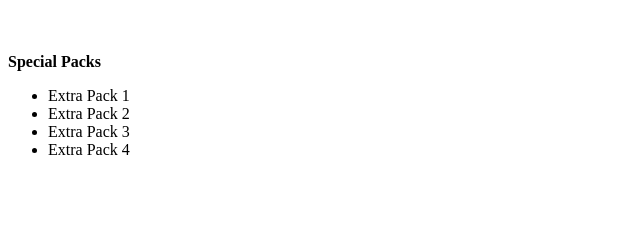
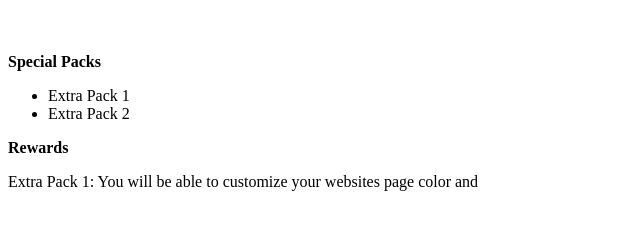
Before and after one commit to ManuelGondres/PricePage, a plain HTML site: page Index.html in a window 1280 px wide. Shown: the part 61-290 px from the top of the page, without its empty margins (0-640 px from the left). Drawn offline with Linux system fonts and the light colour scheme.

Commit message:
Update Index.html

```diff
--- a/Index.html
+++ b/Index.html
@@ -9,9 +9,10 @@
    <ul>
        <Li> Extra Pack 1 </Li>
        <Li> Extra Pack 2 </Li>
-       <Li>  Extra Pack 3 </Li>
-       <Li> Extra Pack 4 </Li>
     </ul>
+
+    <p> <Strong> Rewards </Strong> <br>
+    <p> Extra Pack 1: You will be able to customize your websites page color and </p>
 
     <body>
     </body>
```
